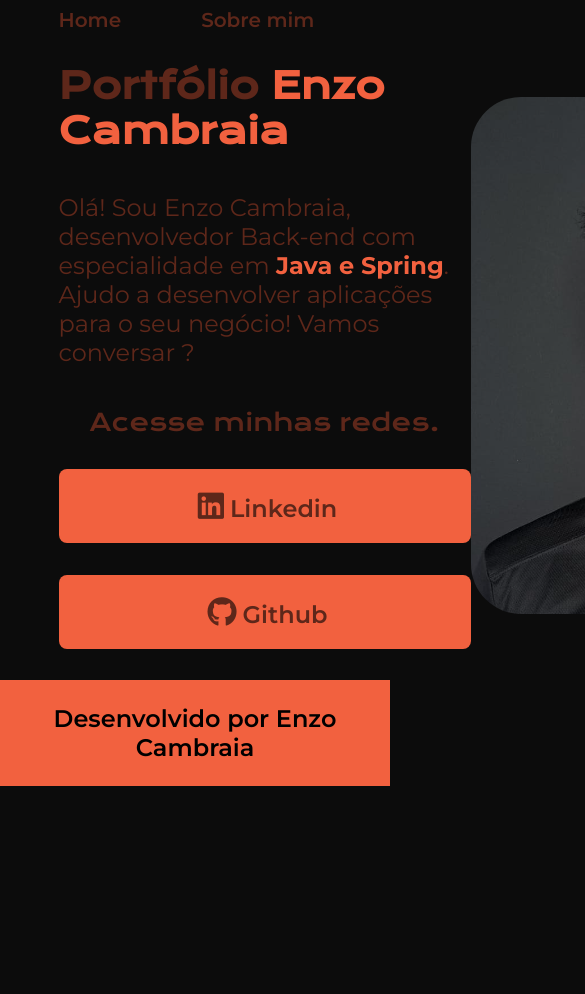
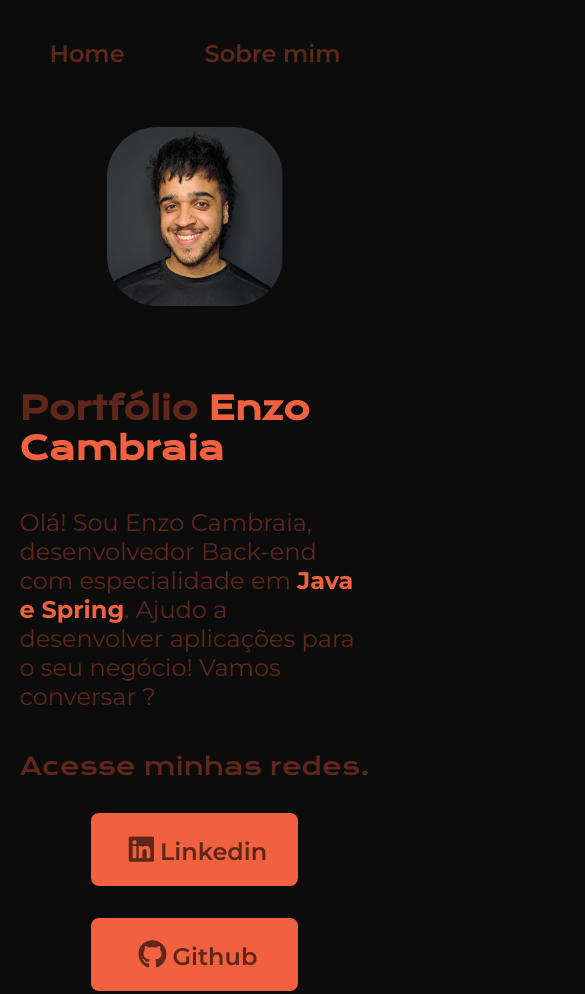
Before and after one commit to EnzoCambraia/Blog-Apresentacao, a plain HTML site: page Portfolio-EnzoCambraia/index.html in a window 390 px wide. Shown: the top 994 px of the page, 585 px wide, since content can reach past the window. Before the commit the page ends 844 px from the top, so only its background shows below. Drawn offline with nearby package versions, Linux system fonts and the light colour scheme.

Commit message:
Responsividade adicionada

```diff
--- a/Portfolio-EnzoCambraia/estilos/style.css
+++ b/Portfolio-EnzoCambraia/estilos/style.css
@@ -18,13 +18,12 @@
     padding: 0;
 }
 
-
 .apresentacao {
-    margin: 8% 15%;
+    padding: 8% 15%;
     display: flex;
     align-items: center;
-    /* flex-wrap: wrap; */
     justify-content: space-between;
+    gap: 82px;
 }
 
 
@@ -48,7 +47,7 @@ body {
     font-family: var(--fonte-secundaria);
     font-weight: 600;
     color: var(--cor-secundaria);
-    font-size: 20px;
+    font-size: 1.5rem;
 
 }
 
@@ -74,7 +73,7 @@ body {
 }
 
 .apresentacao__conteudo {
-    width: 615px;
+    width: 50%;
     display: flex;
     flex-direction: column;
     gap: 40px;
@@ -82,12 +81,12 @@ body {
 }
 
 .apresentacao__conteudo__titulo {
-    font-size: 36px;
+    font-size: 2rem;
     font-family: var(--fonte-primaria);
 }
 
 .apresentacao__conteudo__paragrafo {
-    font-size: 24px;
+    font-size: 1.5rem;
     font-family: var(--fonte-secundaria);
     font-weight: 400;
 }
@@ -106,9 +105,9 @@ body {
     font-weight: 600;
     color: var(--cor-secundaria);
     background-color: var(--cor-terciaria);
-    width: 380px;
+    width: 50%;
     text-align: center;
-    font-size: 24px;
+    font-size: 1.5rem;
     border-radius: 8px;
     padding: 16px;
     text-decoration: none;
@@ -124,17 +123,19 @@ body {
 
 .apresentacao__foto {
     border-radius: 50px;
+    width: 50%;
+
 }
 
 .apresentacao__links__titulo2 {
     font-family: var(--fonte-primaria);
     font-weight: 400;
-    font-size: 24px;
+    font-size: 1.5rem;
 }
 
 .fa-brands {
     padding: 6px;
-    font-size: 30px;
+    font-size: 1.8rem;
 }
 
 .rodape {
@@ -144,5 +145,27 @@ body {
     font-family: var(--fonte-secundaria);
     font-weight: 600;
     padding: 24px;
-    font-size: 24px;
+    font-size: 1.5rem;
 }
+
+@media only screen and (max-width: 1200px) {
+    .cabecalho {
+        padding: 10%;
+    }
+
+    .cabecalho__menu{
+        justify-content: center;
+    }
+
+    .apresentacao {
+        flex-direction: column-reverse;
+        padding: 5%;
+    }
+
+    .apresentacao__conteudo{
+        width: auto;
+        align-items: center;
+    }
+
+
+}
```
